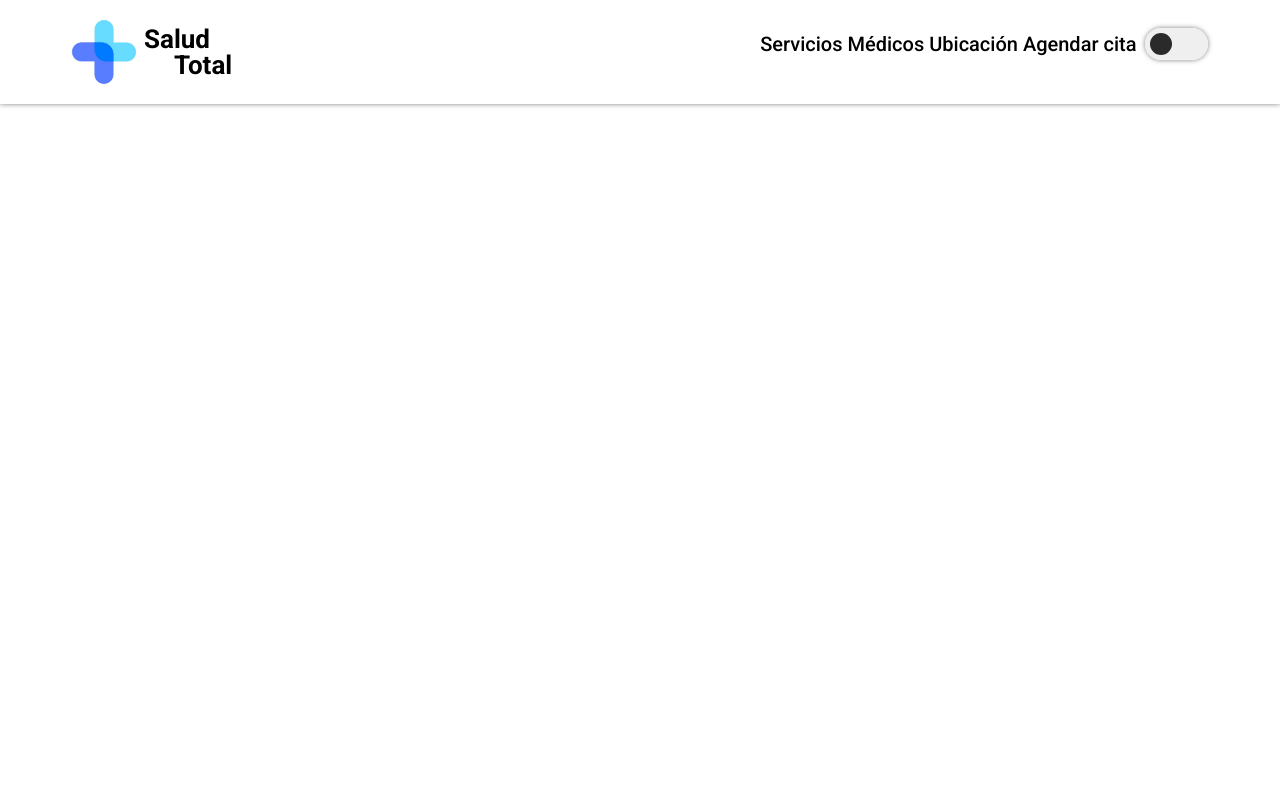
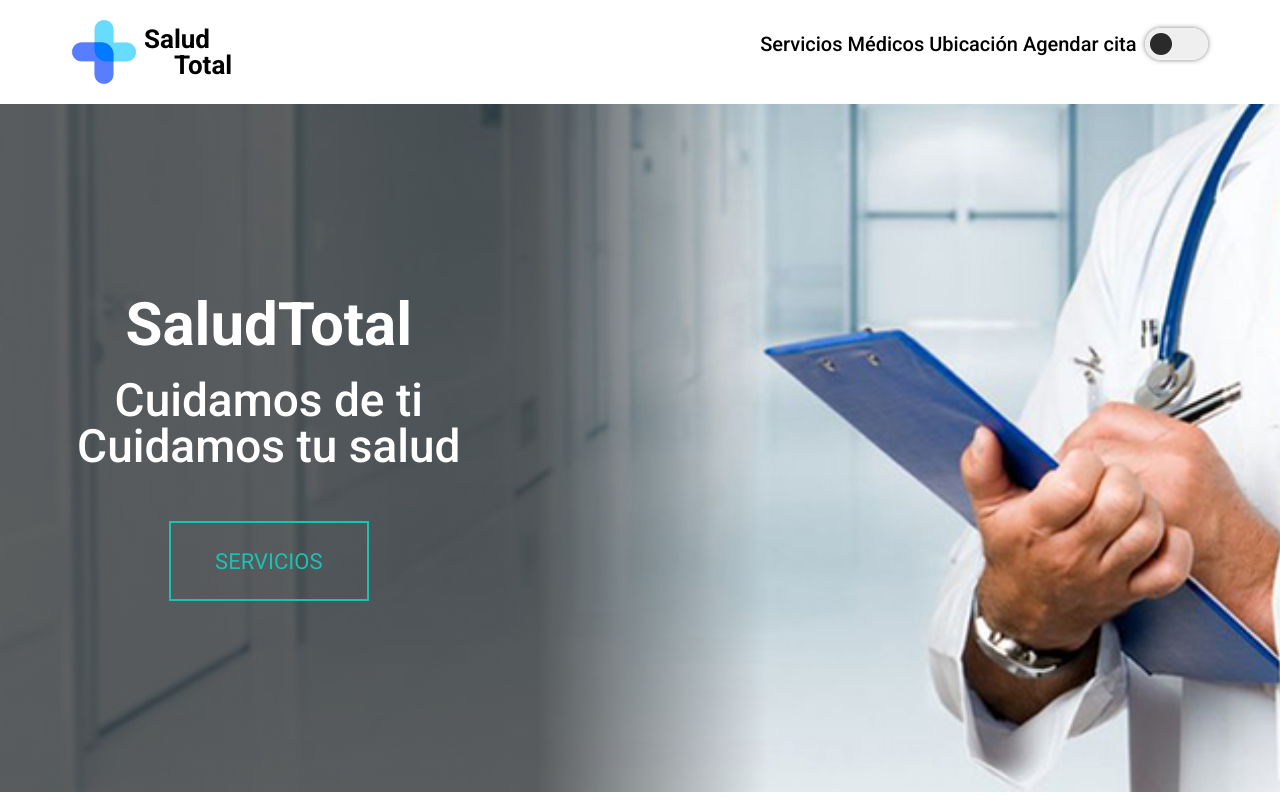
Before and after one commit to LTovarAlc/SaludTotal-, a React (Create React App) app: page / in a window 1280 px wide. Built offline with nearby package versions, Linux system fonts and the light colour scheme.

Commit message:
add banner

```diff
--- /dev/null
+++ b/src/components/banner/banner.css
@@ -0,0 +1,76 @@
+.banner{
+    background-image: url(../../../public/img/banner.jpg);
+    background-repeat: none;
+    background-size: cover;
+    height: 86vh;
+    font-family: 'Roboto', sans-serif;
+}
+
+.presentation__container{
+    width: 60%;
+    height: 100%;
+    display: flex;
+    background: linear-gradient(to right, rgba(0, 0, 0, 0.6) 70%, transparent);
+    color: #fff;
+}
+
+.presentation{
+    width: 70%;
+    display: flex;
+    flex-direction: column;
+    justify-content: center;
+    align-items: center;
+}
+
+.presentation__title{
+    font-size: 60px;
+    font-weight: 700;
+    margin-bottom: 22px;
+}
+
+.slogan{
+    text-align: center;
+    font-size: 46px;
+    font-weight: 500;
+    margin-bottom: 22px;
+}
+
+button {
+ padding: 0.8em 1.8em;
+ border: 2px solid #17C3B2;
+ position: relative;
+ overflow: hidden;
+ background-color: transparent;
+ text-align: center;
+ text-transform: uppercase;
+ font-size: 22px;
+ transition: .3s;
+ z-index: 1;
+ font-family: inherit;
+ color: #17C3B2;
+ height: 80px;
+ width: 200px;
+ margin-top: 30px;
+}
+
+button::before {
+ content: '';
+ width: 0;
+ height: 300%;
+ position: absolute;
+ top: 50%;
+ left: 50%;
+ transform: translate(-50%, -50%) rotate(45deg);
+ background: #17C3B2;
+ transition: .5s ease;
+ display: block;
+ z-index: -1;
+}
+
+button:hover::before {
+ width: 105%;
+}
+
+button:hover {
+ color: #111;
+}
--- /dev/null
+++ b/src/components/banner/banner.jsx
@@ -0,0 +1,20 @@
+import "./banner.css";
+
+const Banner = () => {
+  return (
+    <section className="banner">
+      <section className="presentation__container">
+        <div className="presentation">
+          <h2 className="presentation__title">SaludTotal</h2>
+          <h3 className="slogan">
+            Cuidamos de ti <br />
+            Cuidamos tu salud
+          </h3>
+          <button>Servicios</button>
+        </div>
+      </section>
+    </section>
+  );
+};
+
+export default Banner;
--- a/src/pages/home/home.css
+++ b/src/pages/home/home.css
@@ -0,0 +1,4 @@
+.home{
+    width: 100%;
+    height: 100%;
+}
--- a/src/pages/home/home.jsx
+++ b/src/pages/home/home.jsx
@@ -1,11 +1,17 @@
+import Banner from "../../components/banner/banner"
 import Header from "../../components/header/header"
 import "./home.css"
 import React from "react"
 
 const Home = () => {
     return(
-        <Header/>
+        <section className="home">
+            <Header/>
+            <Banner/>
+        </section>
     )
+
+
 }
 
 export default Home
```
Also changed, not shown: public/img/banner.jpg (added).
